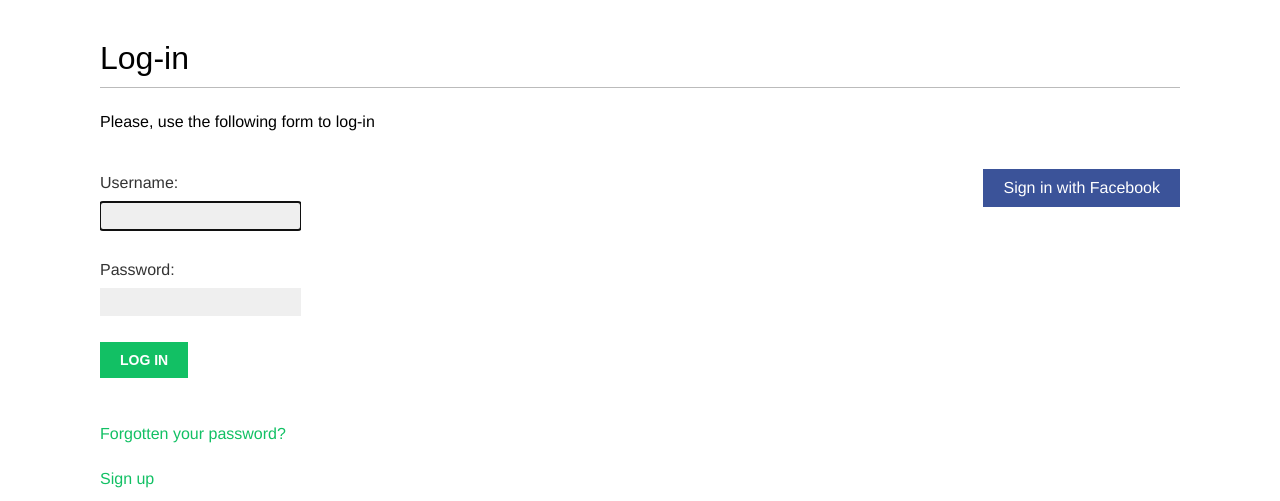
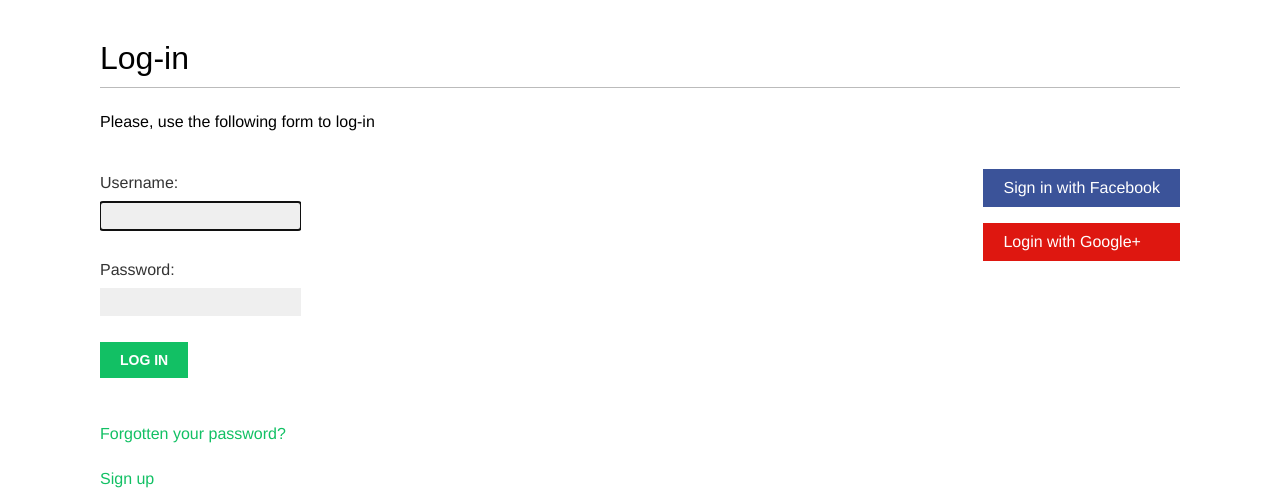
Before and after one commit to Pioner174/social_network, a Django app: page /account/login/ in a window 1280 px wide. Shown: the part 47-548 px from the top of the page. Run offline with Django 3.2, Linux system fonts and the light colour scheme; some web fonts are replaced.

Commit message:
Added Google authentication

```diff
--- a/bookmarks/account/templates/registration/login.html
+++ b/bookmarks/account/templates/registration/login.html
@@ -23,5 +23,9 @@
         <ul>
             <li class="facebook"><a href="{% url 'social:begin' 'facebook' %}">Sign in with Facebook</a></li>
         </ul>
+        <ul>
+            <li class="google"><a href="{% url 'social:begin' 'google-oauth2' %}">Login with Google+</a></li>
+        </ul>
     </div>
+
 {% endblock %}
--- a/bookmarks/bookmarks/settings.py
+++ b/bookmarks/bookmarks/settings.py
@@ -113,6 +113,7 @@ AUTHENTICATION_BACKENDS = [
     'django.contrib.auth.backends.ModelBackend',
     'account.authentication.EmailAuthBackend',
     'social_core.backends.facebook.FacebookOAuth2',
+    'social_core.backends.google.GoogleOAuth2',
 ]
 
 # Internationalization
--- a/bookmarks/bookmarks/urls.py
+++ b/bookmarks/bookmarks/urls.py
@@ -18,6 +18,7 @@ from django.urls import path, include
 from django.conf import settings
 from django.conf.urls.static import static
 
+
 urlpatterns = [
     path('admin/', admin.site.urls),
     path('account/', include('account.urls')),
```
